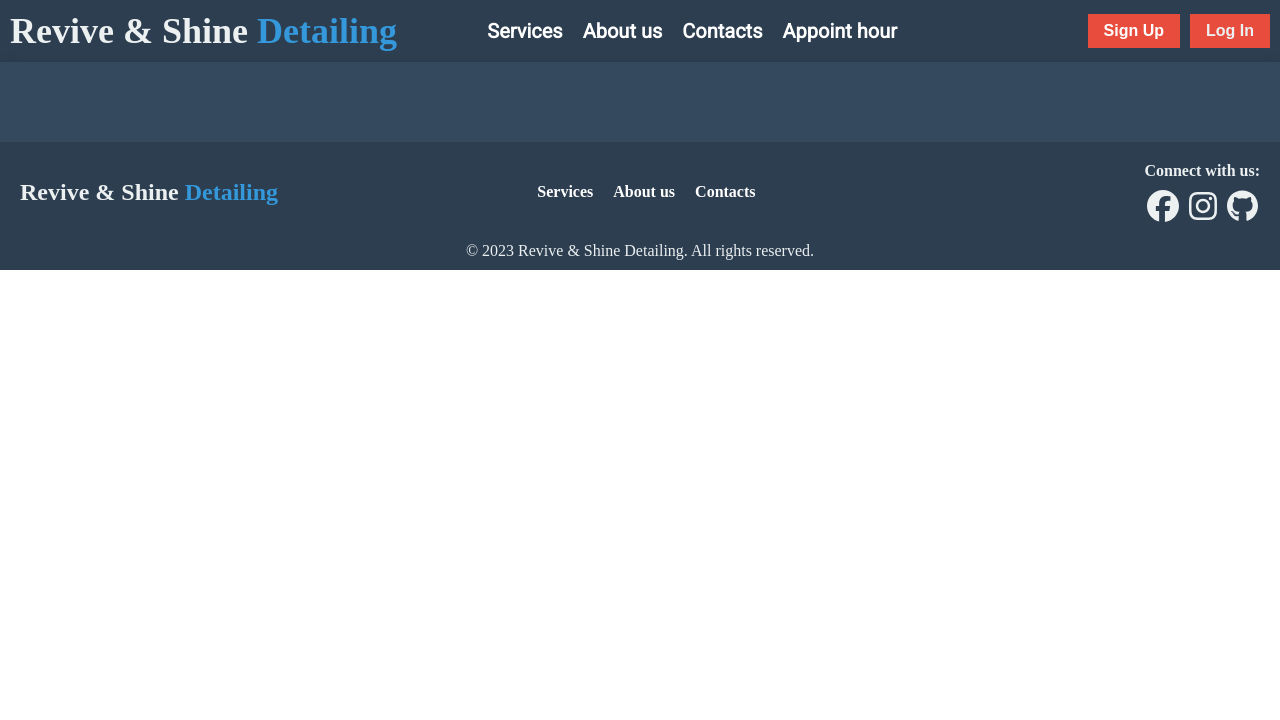
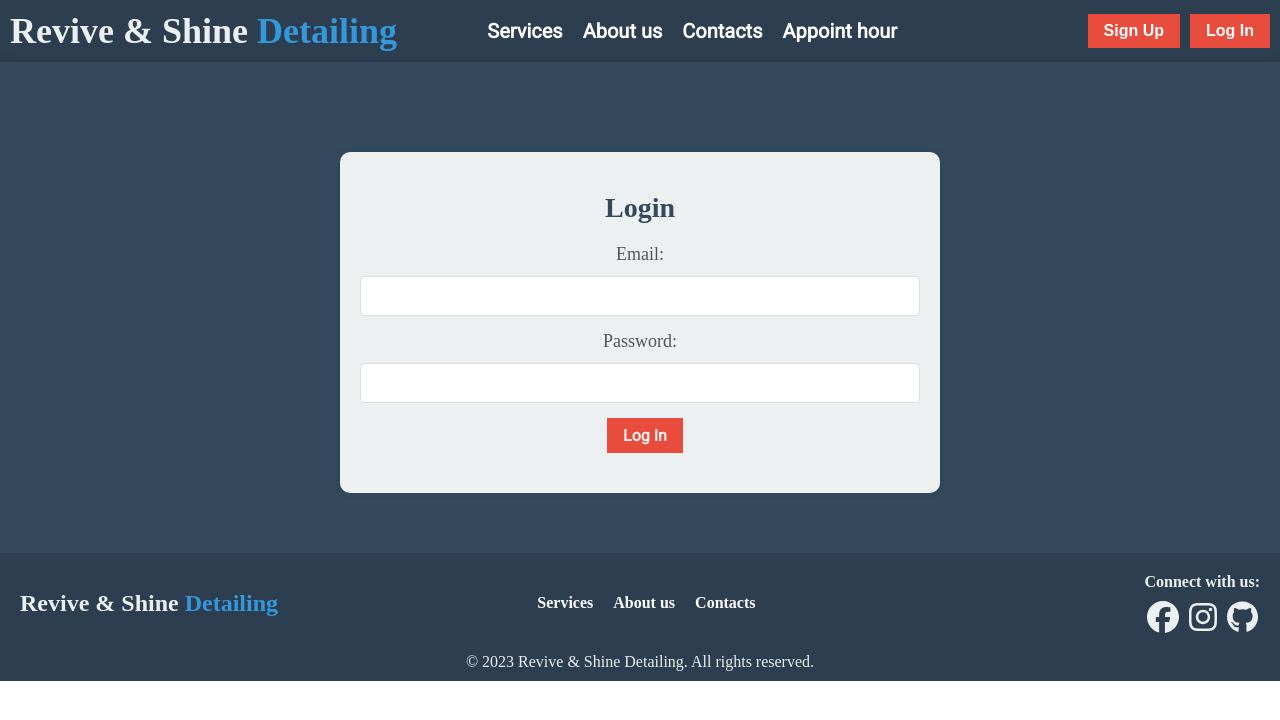
Before and after one commit to KristianIvanov03/Detailing_business_project, a React (Create React App) app in the folder frontend/: page /login in a window 1280 px wide. Shown: the top 720 px of the page. Built offline with nearby package versions, Linux system fonts and the light colour scheme.

Commit message:
login page done

```diff
--- a/frontend/src/App.js
+++ b/frontend/src/App.js
@@ -6,6 +6,7 @@
 import Contacts from "./pages/Contacts";
 import Services from "./pages/Services";
 import Signup from "./pages/Signup";
+import Login from "./pages/Login";
 
 function App() {
   return (
@@ -19,6 +20,7 @@
             <Route path="/contacts" element={<Contacts/>}/>
             <Route path="/services" element={<Services/>}/>
             <Route path="/signup" element={<Signup/>}/>
+            <Route path="login" element={<Login/>}/>
           </Routes>
         </div>
         <Footer/>
--- a/frontend/src/components/NavBar.js
+++ b/frontend/src/components/NavBar.js
@@ -16,7 +16,7 @@
             </nav>
             <div className="signup">
                 <button><Link to="/signup">Sign Up</Link></button>
-                <button>Log In</button>
+                <button><Link to="/login">Log In</Link></button>
             </div>
         </header>
     )
--- a/frontend/src/index.css
+++ b/frontend/src/index.css
@@ -759,7 +759,7 @@
   display: flex;
   justify-content: center;
 }
-.signup-page {
+.signup-page,.login-page {
   padding: 40px 20px;
   background-color: var(--neutral-color);
   box-shadow: 0 0 10px rgba(0, 0, 0, 0.1);
@@ -767,9 +767,10 @@
   margin-top: 50px;
   text-align: center;
   width: 50%;
+  margin-bottom: 20px;
 }
 
-.signup-page h2 {
+.signup-page,.login-page h2 {
   font-size: 28px;
   color: var(--primary-color);
   margin-bottom: 20px;
@@ -781,13 +782,13 @@
   align-items: center;
 }
 
-.signup-page label {
+.signup-page,.login-page label {
   font-size: 18px;
   color: #555;
   margin-bottom: 5px;
 }
 
-.signup-page input {
+.signup-page,.login-page input {
   width: 100%;
   padding: 10px;
   margin-bottom: 15px;
--- /dev/null
+++ b/frontend/src/pages/Login.js
@@ -0,0 +1,23 @@
+// Login.jsx
+import React from 'react';
+
+const Login = () => {
+  return (
+    <main>
+        <div className="login-page">
+            <h2>Login</h2>
+            <form>
+                <label htmlFor="email">Email:</label>
+                <input type="email" id="email" name="email" />
+
+                <label htmlFor="password">Password:</label>
+                <input type="password" id="password" name="password" />
+
+                <button type="submit" className='btn'>Log In</button>
+            </form>
+        </div>
+    </main>
+  );
+};
+
+export default Login;
```
